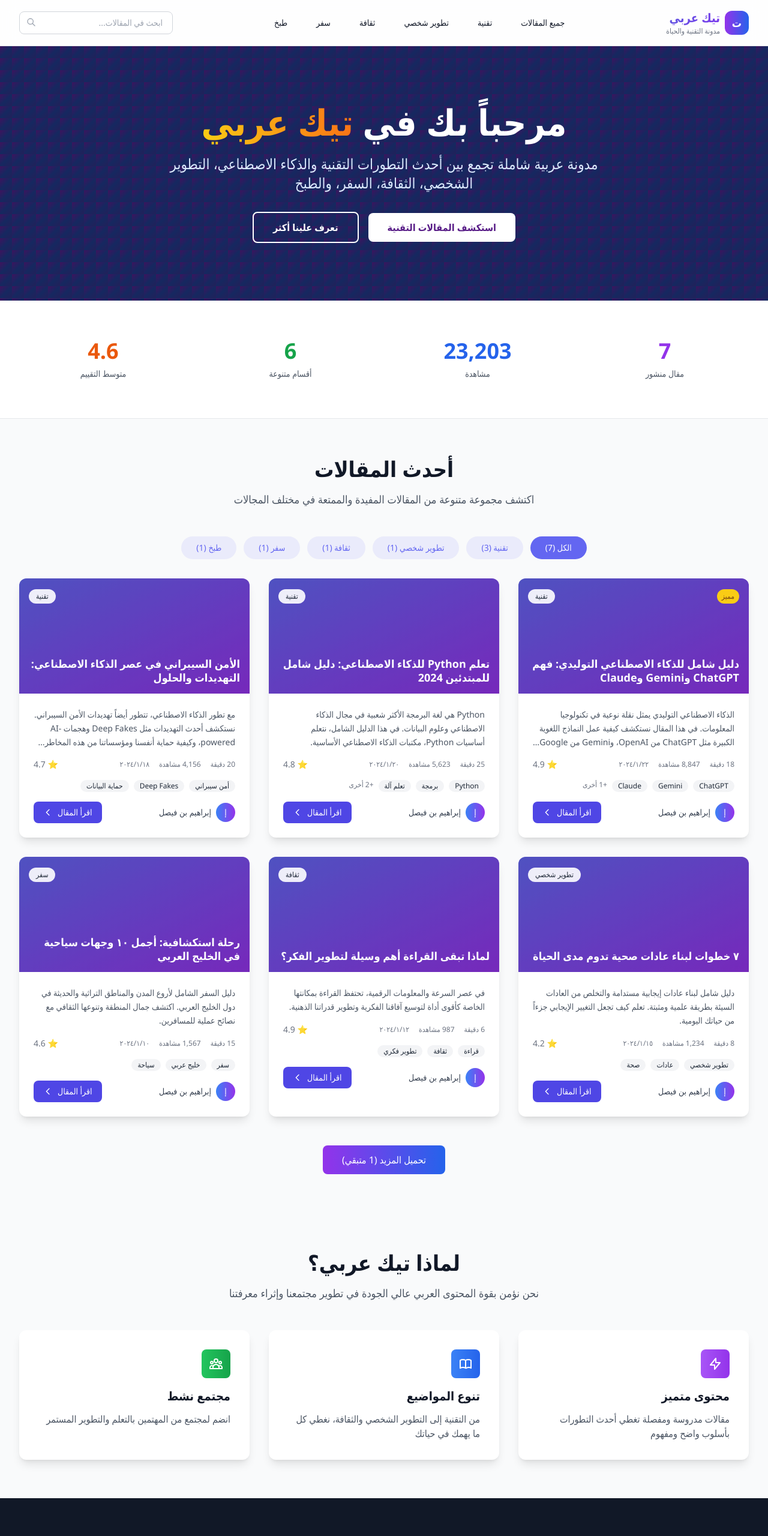
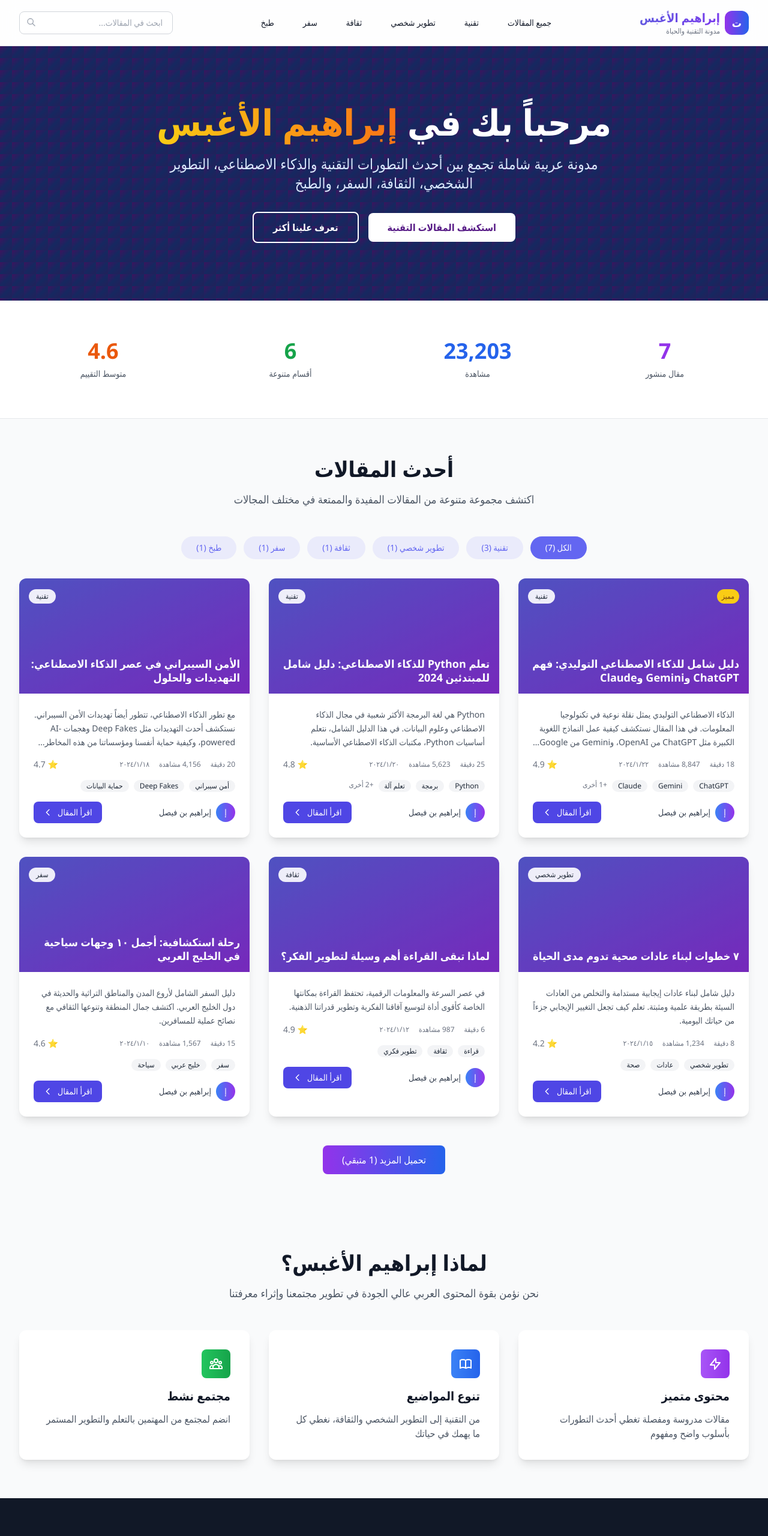
Before and after one commit to ibraheam025-png/molhem-tech, a plain HTML site: page index.html in a window 1280 px wide. Shown: the top 2560 px of the page at 60% size. Drawn offline with nearby package versions, Linux system fonts and the light colour scheme.

Commit message:
Update index.html

```diff
--- a/index.html
+++ b/index.html
@@ -3,7 +3,7 @@
 <head>
     <meta charset="UTF-8">
     <meta name="viewport" content="width=device-width, initial-scale=1.0">
-    <title>مدونة تيك عربي - التقنية والتطوير الشخصي والثقافة</title>
+    <title>مدونة إبراهيم الأغبس - التقنية والتطوير الشخصي والثقافة</title>
     <meta name="description" content="مدونة عربية شاملة تغطي أحدث تطورات التقنية والذكاء الاصطناعي، التطوير الشخصي، الثقافة، السفر، والطبخ">
 
     <script src="https://cdn.tailwindcss.com"></script>
@@ -72,7 +72,7 @@
                             <span class="text-white font-bold text-lg">ت</span>
                         </div>
                         <div>
-                            <h1 class="text-xl font-bold gradient-text">تيك عربي</h1>
+                            <h1 class="text-xl font-bold gradient-text">إبراهيم الأغبس</h1>
                             <p class="text-xs text-gray-500 dark:text-gray-400">مدونة التقنية والحياة</p>
                         </div>
                     </div>
@@ -140,7 +140,7 @@
             <div class="text-center">
                 <h1 class="text-4xl md:text-6xl font-bold text-white mb-6 animate-fade-in">
                     مرحباً بك في
-                    <span class="bg-gradient-to-r from-yellow-400 to-orange-500 bg-clip-text text-transparent">تيك عربي</span>
+                    <span class="bg-gradient-to-r from-yellow-400 to-orange-500 bg-clip-text text-transparent">إبراهيم الأغبس</span>
                 </h1>
                 <p class="text-xl md:text-2xl text-blue-100 mb-8 max-w-3xl mx-auto leading-relaxed animate-fade-in">
                     مدونة عربية شاملة تجمع بين أحدث التطورات التقنية والذكاء الاصطناعي، التطوير الشخصي، الثقافة، السفر، والطبخ
@@ -235,7 +235,7 @@
         <div class="max-w-7xl mx-auto px-4 sm:px-6 lg:px-8">
             <div class="text-center mb-12">
                 <h2 class="text-3xl md:text-4xl font-bold text-gray-900 dark:text-white mb-4">
-                    لماذا تيك عربي؟
+                    لماذا إبراهيم الأغبس؟
                 </h2>
                 <p class="text-lg text-gray-600 dark:text-gray-300 max-w-3xl mx-auto">
                     نحن نؤمن بقوة المحتوى العربي عالي الجودة في تطوير مجتمعنا وإثراء معرفتنا
@@ -286,7 +286,7 @@
                             <span class="text-white font-bold text-lg">ت</span>
                         </div>
                         <div>
-                            <h3 class="text-xl font-bold">تيك عربي</h3>
+                            <h3 class="text-xl font-bold">إبراهيم الأغبس</h3>
                             <p class="text-sm text-gray-400">مدونة التقنية والحياة</p>
                         </div>
                     </div>
@@ -319,7 +319,7 @@
 
             <div class="border-t border-gray-800 mt-12 pt-8 text-center">
                 <p class="text-gray-400">
-                    &copy; 2024 تيك عربي. جميع الحقوق محفوظة.
+                    &copy; 2024 إبراهيم الأغبس. جميع الحقوق محفوظة.
                 </p>
             </div>
         </div>
```
